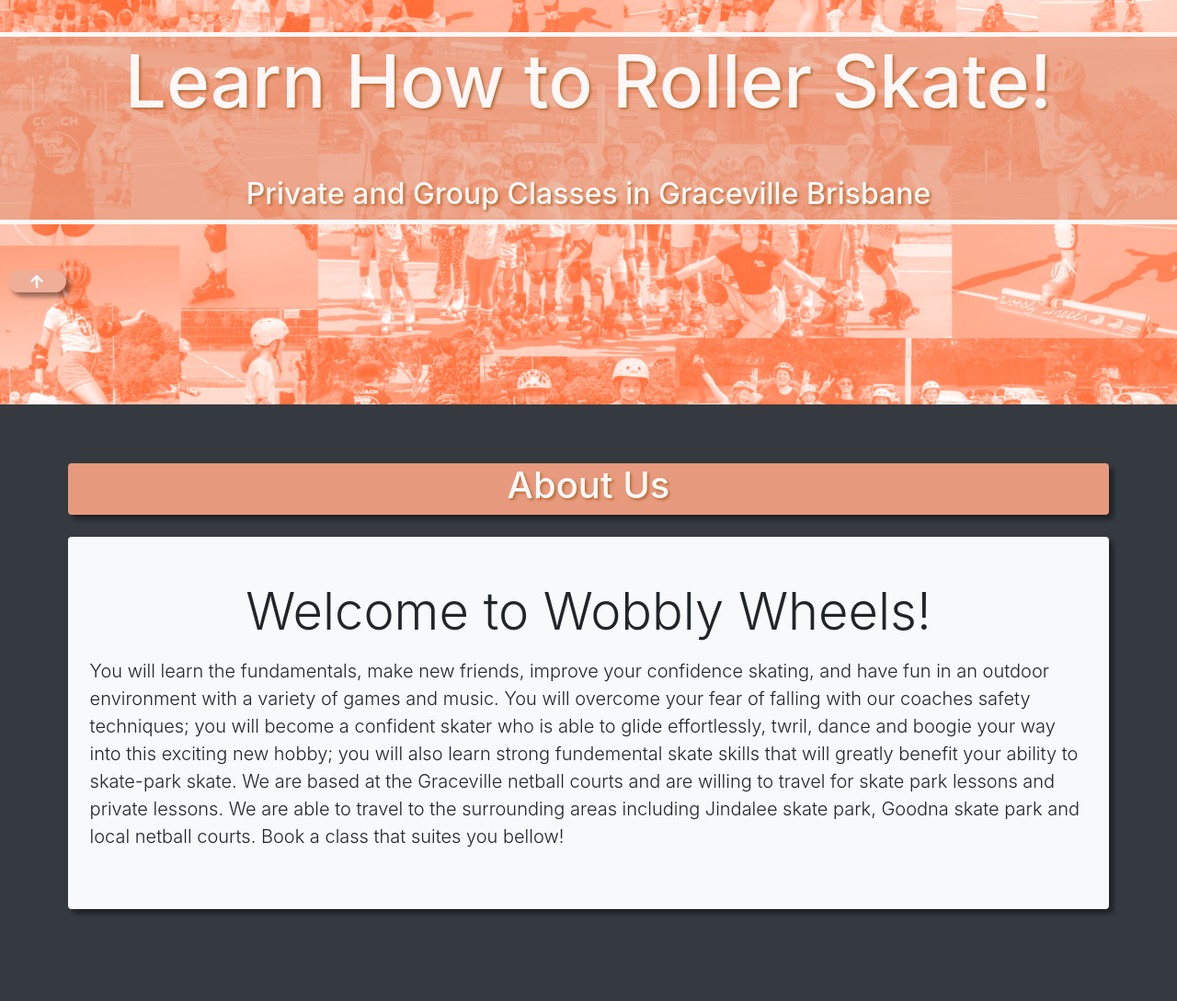
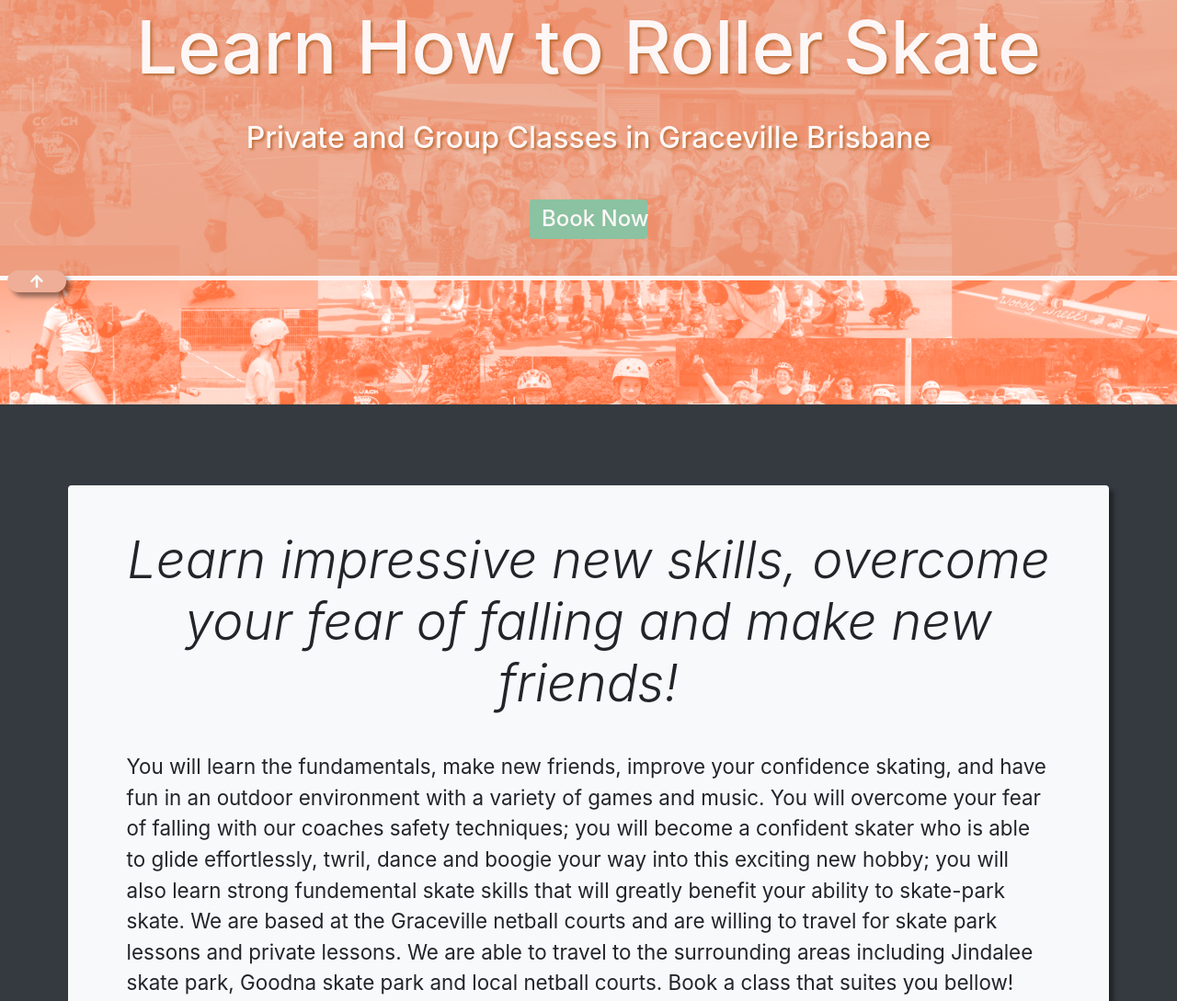
Before and after one commit to OliverRegan/Wobbly-Wheels, a plain HTML site: page index.html in a window 1280 px wide. Shown: the part 474-1563 px from the top of the page at 92% size. Drawn offline with nearby package versions, Linux system fonts and the light colour scheme.

Commit message:
Update intro and buttons

```diff
--- a/css/style.css
+++ b/css/style.css
@@ -4,7 +4,7 @@
     --main-primary: #e79a7d;
     --main-primary-light: #eeae97;
     --main-tertiary: #bc6b34;
-    --main-secondary: #95E77D;
+    --main-secondary: #8BC2A1;
     --main-light: #fdf7f7;
     --main-dark: #333;
     --main-mid: #a9a9a9;
@@ -138,6 +138,10 @@
 
 #header-and-showcase-container{
     background-color: var(--main-primary-light);
+}
+
+.intro-text{
+    font-size: 1.4rem;
 }
 
 /* ==================== Horizontal rules ====================*/
@@ -275,6 +279,7 @@
     color: var(--main-primary);
 }
 
-#book-btn{
+.custom-btn{
     background-color: var(--main-secondary);
+    color: var(--main-light);
 }
--- a/css/utility.css
+++ b/css/utility.css
@@ -4,7 +4,7 @@
     --main-primary: #e79a7d;
     --main-primary-light: #eeae97;
     --main-tertiary: #bc6b34;
-    --main-secondary: #95E77D;
+    --main-secondary: #8BC2A1;
     --main-light: #fdf7f7;
     --main-dark: #333;
     --main-mid: #a9a9a9;
--- a/index.html
+++ b/index.html
@@ -103,10 +103,17 @@
         <div class="showcase-wrapper">
             <div id="showcase" class="w-100">
                 <div class="showcase-text">
-                    <h1>Learn How to Roller Skate!</h1>
                     <br>
+                    <h1>Learn How to Roller Skate</h1>
                     <br>
                     <h2>Private and Group Classes in Graceville Brisbane</h2>
+                    <br>
+                    <div class="d-flex">
+                        <a href="https://fb.com/book/wobblywheels.lessons/"
+                            class="my-3 w-10 btn mx-auto custom-btn"><span class="h4">Book
+                                Now</span> </a>
+                    </div>
+                    <br>
                 </div>
 
 
@@ -121,17 +128,18 @@
 
     <!-- About -->
     <div id="about-us" class="d-flex flex-column justify-content-center mt-4">
-        <div class="bg-main w-85 rounded mx-auto shadow d-flex justify-content-around">
-            <div class="h1 text-light text-shadow-orange">
-                About Us
-            </div>
-        </div>
+
 
         <div class="bg-light mx-auto shadow w-85 d-flex justify-content-around py-4 mt-4 rounded">
 
             <div class="card-content p-4">
-                <p class="display-4 text-center">Welcome to Wobbly Wheels!</p>
-                <p class="lead">
+                <p class="display-4 text-center"><span class="font-italic"> Learn impressive new skills, overcome your
+                        fear of
+                        falling and make new friends!
+                    </span></p>
+                <br>
+
+                <p class="intro-text mx-4 px-3">
                     You will learn the fundamentals, make new friends, improve your confidence skating, and have fun
                     in an outdoor environment with a variety of games and music.
                     You will overcome your fear of falling with our coaches safety techniques; you will become a
@@ -434,10 +442,10 @@
                                 before your
                                 lesson. We look forward to seeing you there!</p>
                             <br><br>
-
-                            <a href="./docs/Wobbly Wheels Consent Waiver.pdf" class="my-3 w-100 btn btn-main"
-                                download><i class="fa fa-download"></i> Download</a>
-
+                            <div class="container d-flex justify-content-center">
+                                <a href="./docs/Wobbly Wheels Consent Waiver.pdf" class=" w-75 btn custom-btn"
+                                    download><i class="fa fa-download"></i> Download</a>
+                            </div>
                         </div>
                     </div>
                 </div>
@@ -471,7 +479,7 @@
                     <br>
                     <br>
                 <div class="d-flex">
-                    <a href="https://fb.com/book/wobblywheels.lessons/" class="my-3 w-70 btn btn-main mx-auto"
+                    <a href="https://fb.com/book/wobblywheels.lessons/" class="my-3 w-70 btn mx-auto  custom-btn"
                         id="book-btn"> Book
                         Now!</a>
                 </div>
```
